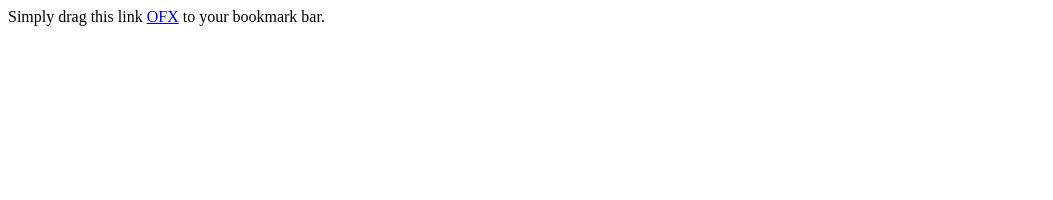
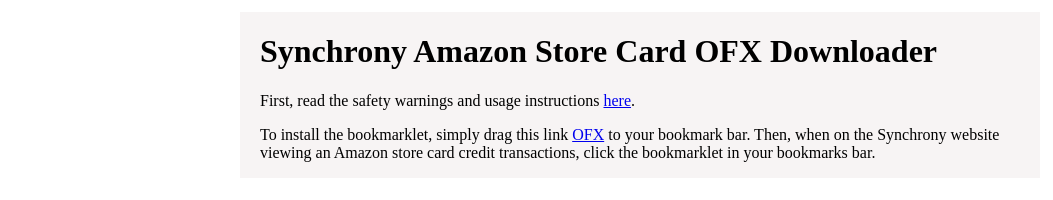
Before and after one commit to jamesmikesell/ofx-exporter, a website: page bookmarklet.html in a window 1280 px wide. Shown: the whole page, without its empty margins (0-1053 px from the left). Drawn offline with Linux system fonts and the light colour scheme.

Commit message:
doc(): updating bookmarklet install page

```diff
--- a/bookmarklet.html
+++ b/bookmarklet.html
@@ -1,18 +1,49 @@
 <!DOCTYPE html>
-<html>
+<html lang="en">
 
 <head>
-    <title>test</title>
+  <meta charset="UTF-8">
+  <meta name="viewport" content="width=device-width, initial-scale=1.0">
+  <title>Synchrony Amazon Store Card OFX Downloader</title>
+  <style>
+    .centered-div {
+      max-width: 800px;
+      /* width: calc(100% - 40px); */
+      margin: 4px;
+      background-color: #f7f4f4;
+      box-sizing: border-box;
+      padding-left: 20px;
+      padding-right: 20px;
+    }
+
+    .container {
+      display: flex;
+      justify-content: center;
+      align-items: center;
+    }
+  </style>
 </head>
 
 <body>
+  <div class="container">
+    <div class="centered-div">
+      <h1>Synchrony Amazon Store Card OFX Downloader</h1>
 
-    <span> Simply drag this link
-    <a class="bookmarklet"
-        href="javascript:(function(){var el=document.createElement('script');el.src='https://jamesmikesell.github.io/ofx-exporter/main-bundle.js?bust='+new Date().getTime();document.body.appendChild(el);})();">
-        OFX</a>
-        to your bookmark bar.
-    </span>
+      <p>
+        First, read the safety warnings and usage instructions <a
+          href="https://github.com/jamesmikesell/ofx-exporter">here</a>.
+      </p>
+
+      <p>
+        To install the bookmarklet, simply drag this link
+        <a class="bookmarklet"
+          href="javascript:(function(){var el=document.createElement('script');el.src='https://jamesmikesell.github.io/ofx-exporter/main-bundle.js?bust='+new Date().getTime();document.body.appendChild(el);})();">
+          OFX</a>
+        to your bookmark bar. Then, when on the Synchrony website viewing an Amazon store card credit transactions,
+        click the bookmarklet in your bookmarks bar.
+      </p>
+    </div>
+  </div>
 </body>
 
 </html>
```
